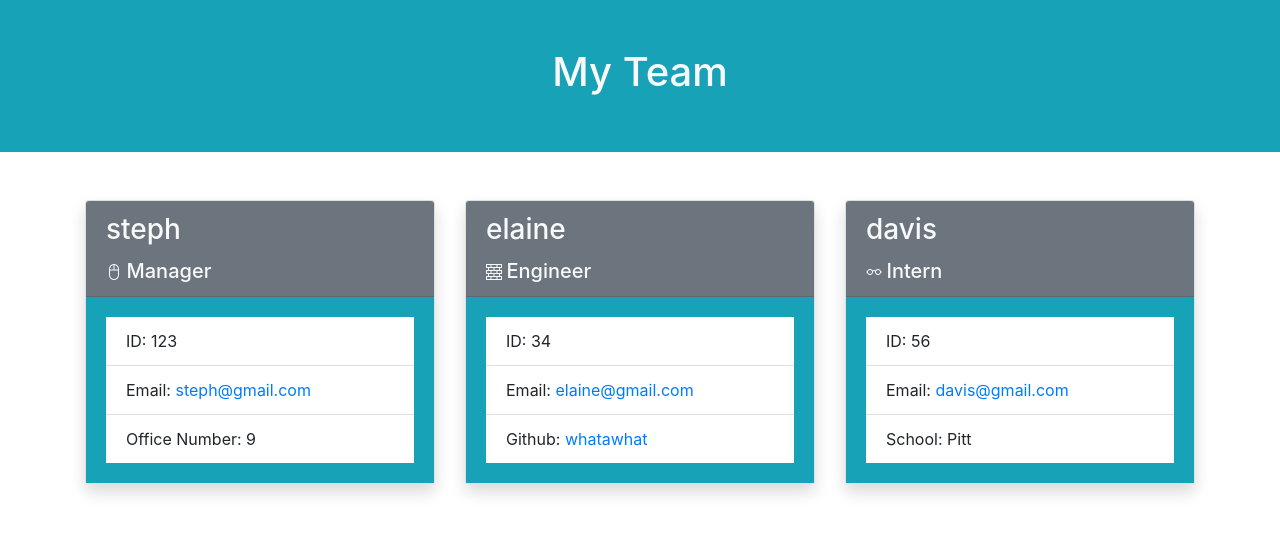
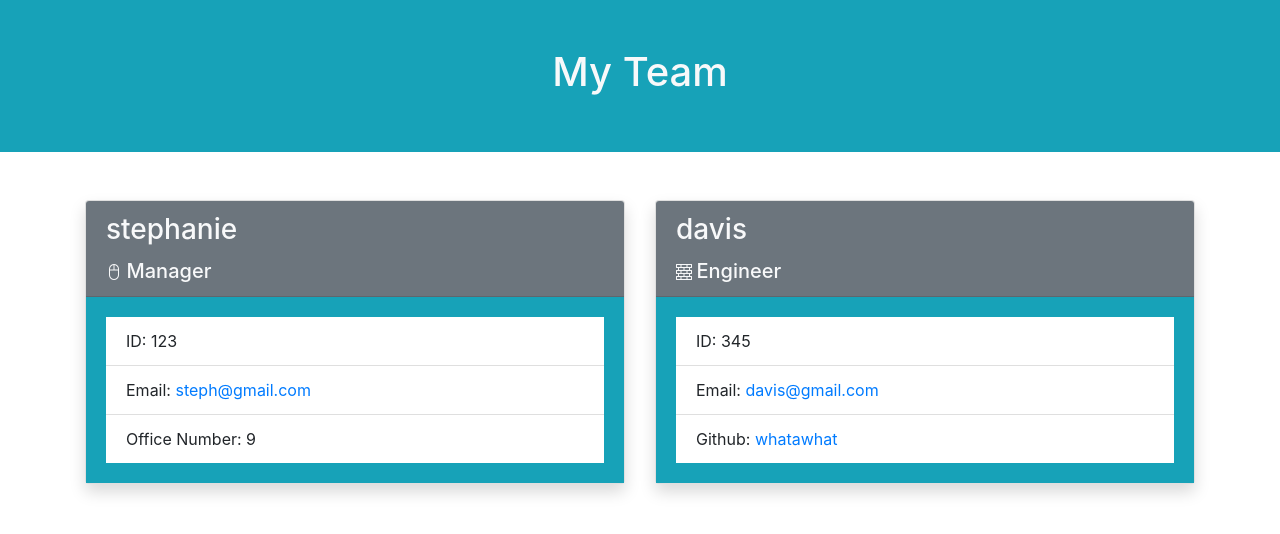
Before and after one commit to whatawhat/team_profile, a website: page dist/team.html in a window 1280 px wide. Drawn offline with nearby package versions, Linux system fonts and the light colour scheme.

Commit message:
removed package.json in .gitignore file; team.html changed as I practiced and ran my code

```diff
--- a/dist/team.html
+++ b/dist/team.html
@@ -17,7 +17,7 @@
       <div class="col-md custom-card">
   <div class="card shadow">
   <div class="card-header bg-secondary text-light">
-    <h3 class="card-title">steph</h3>
+    <h3 class="card-title">stephanie</h3>
     <i class="d-inline bi bi-mouse2"></i>
     <h5 class="d-inline">Manager</h5>
     </div>
@@ -32,30 +32,15 @@
   </div><div class="col-md custom-card">
   <div class="card shadow">
   <div class="card-header bg-secondary text-light">
-  <h3 class="card-title">elaine</h3>
+  <h3 class="card-title">davis</h3>
   <i class="d-inline bi bi-bricks"></i>
   <h5 class="d-inline">Engineer</h5>
   </div>
   <div class="card-body bg-info">
   <ul class="list-group list-group-flush">
-  <li class="list-group-item">ID: 34</li>
-     <li class="list-group-item">Email: <a href="mailto:elaine@gmail.com">elaine@gmail.com</a></li>
-     <li class="list-group-item">Github: <a href="https://github.com/whatawhat">whatawhat</a></li>
-     </ul>
-    </div>
-    </div>
-  </div><div class="col-md custom-card">
-  <div class="card shadow">
-  <div class="card-header bg-secondary text-light">
-    <h3 class="card-title">davis</h3>
-    <i class="d-inline bi bi-eyeglasses"></i>
-    <h5 class="d-inline">Intern</h5>
-    </div>
-    <div class="card-body bg-info">
-    <ul class="list-group list-group-flush">
-      <li class="list-group-item">ID: 56</li>
+  <li class="list-group-item">ID: 345</li>
      <li class="list-group-item">Email: <a href="mailto:davis@gmail.com">davis@gmail.com</a></li>
-     <li class="list-group-item">School: Pitt</li>
+     <li class="list-group-item">Github: <a href="https://github.com/whatawhat" target="_blank">whatawhat</a></li>
      </ul>
     </div>
     </div>
```
Also changed, not shown: package.json (added, +28 -0 lines), 1 other file.
